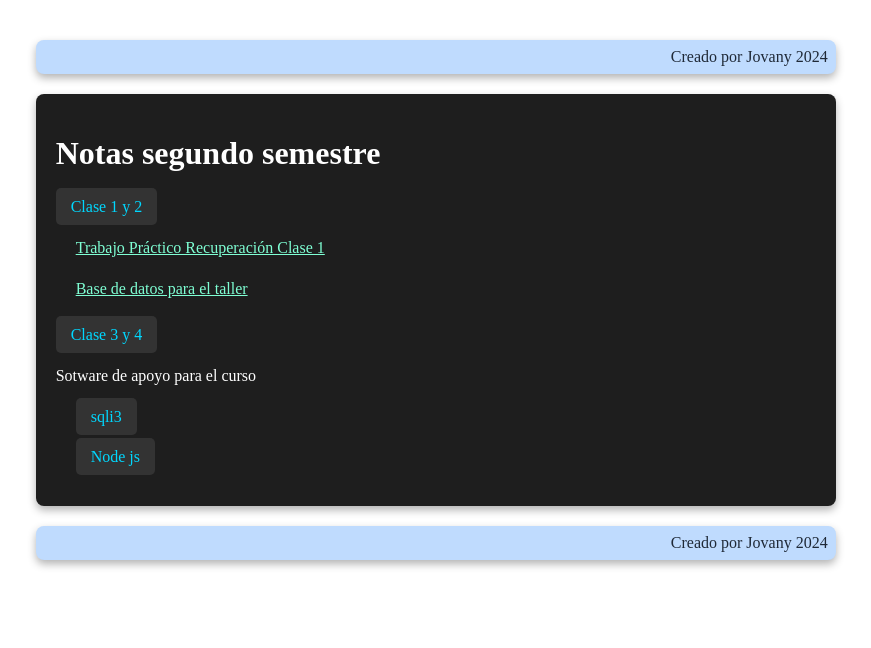
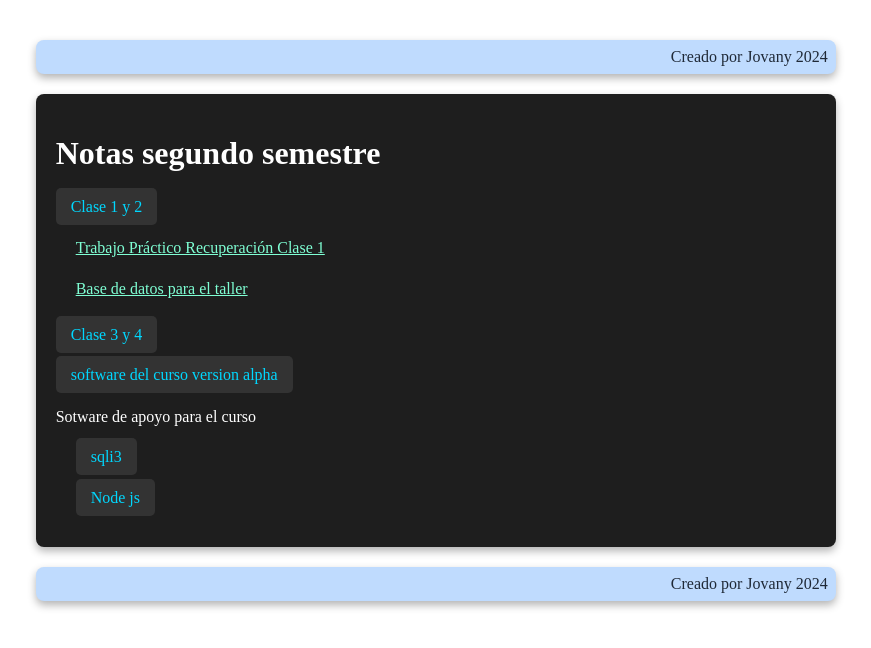
Before and after one commit to jovanyvelez/notas-bd, a SvelteKit app: page / in a window 1280 px wide. Shown: the top 648 px of the page, without its empty margins (203-1074 px from the left). Built offline with nearby package versions, Linux system fonts and the light colour scheme.

Commit message:
link de consultas

```diff
--- a/src/routes/+page.svelte
+++ b/src/routes/+page.svelte
@@ -23,6 +23,10 @@
 
 	<p>
 		<a href="/sesiones/2" target="_blank" class="etiquetasA">Clase 3 y 4</a>
+	</p>
+
+	<p>
+		<a href="/projects/1" target="_blank" class="etiquetasA">software del curso version alpha</a>
 	</p>
 
 	<ul>
```
